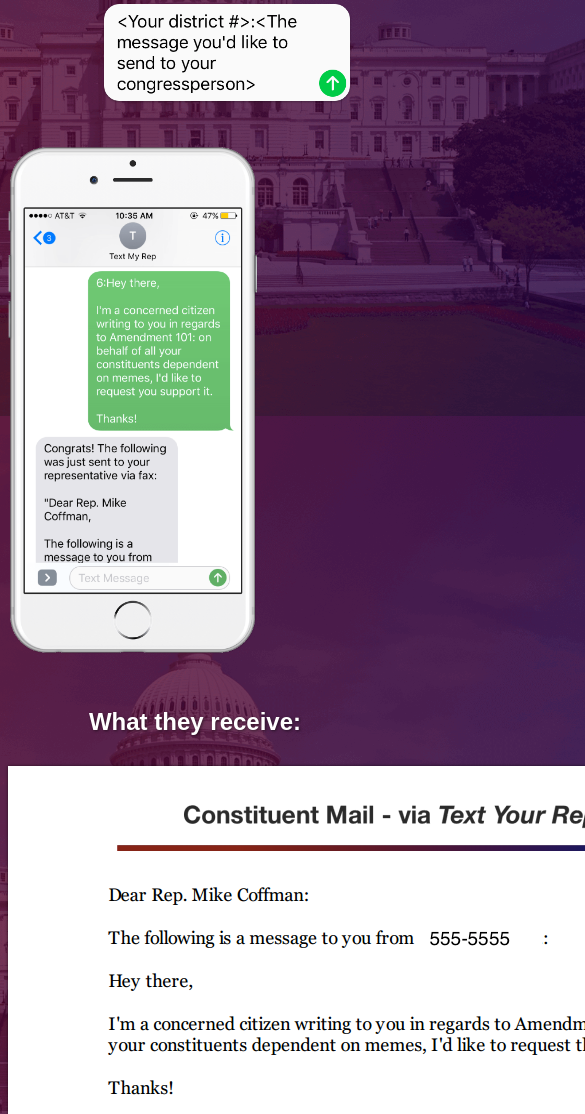
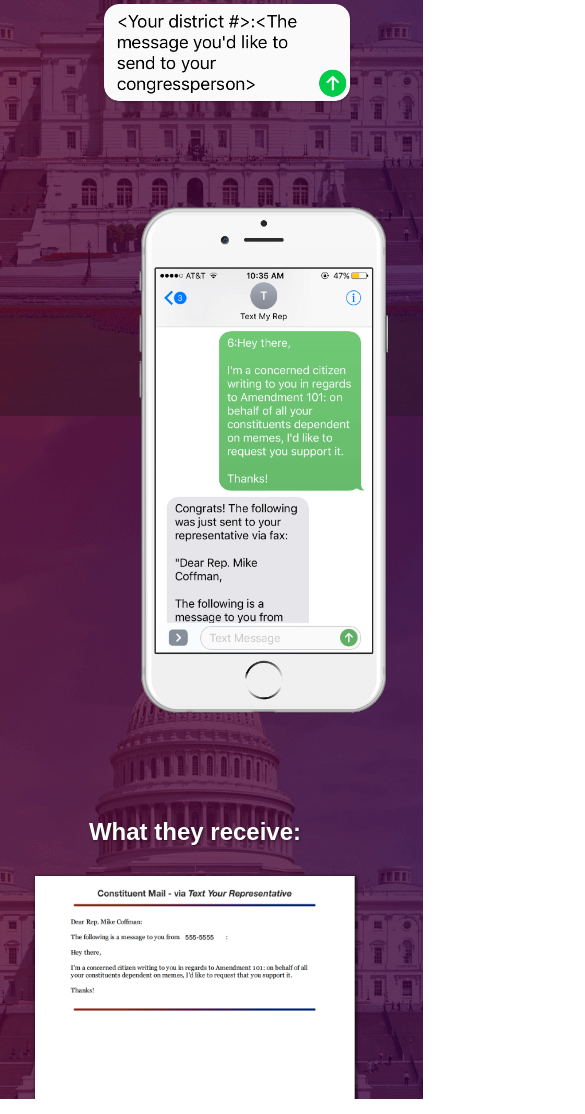
Before and after one commit to krrishd/text-your-rep, a plain HTML site: page index.html in a window 390 px wide. Shown: the part 428-1542 px from the top of the page, 585 px wide, since content can reach past the window. Drawn offline with Linux system fonts and the light colour scheme; a web font is replaced by a local one.

Commit message:
Fax section is more responsive

```diff
--- a/main.css
+++ b/main.css
@@ -92,6 +92,10 @@ img.fax {
   .hero .screenshot img {
     width: 250px;
   }
+  img.fax {
+    width: 80%;
+    min-width: 320px;
+  }
 }
 
 @media(max-width:750px) {
@@ -103,7 +107,8 @@ img.fax {
   .hero p {
     width: 100%;
   }
-  .screenshot {
+  .hero .screenshot {
     margin: 100px auto;
+    display: block;
   }
 }
```
